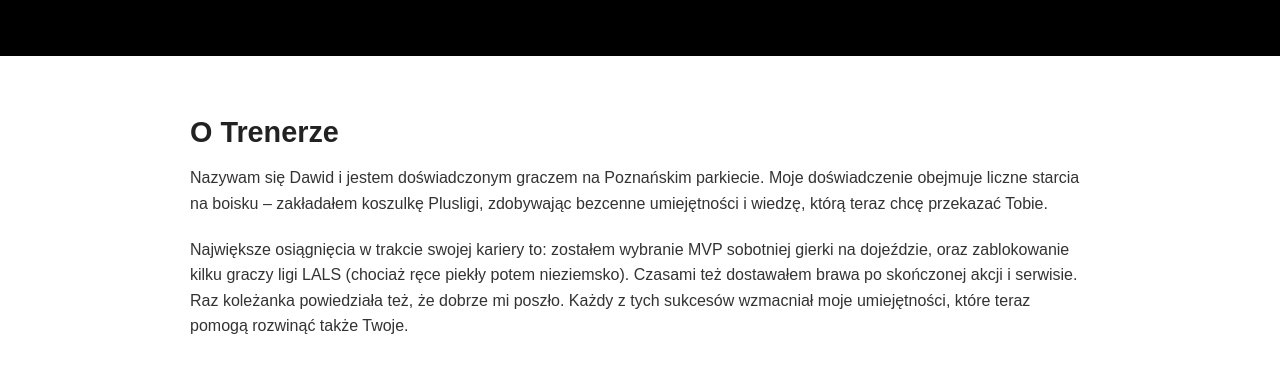
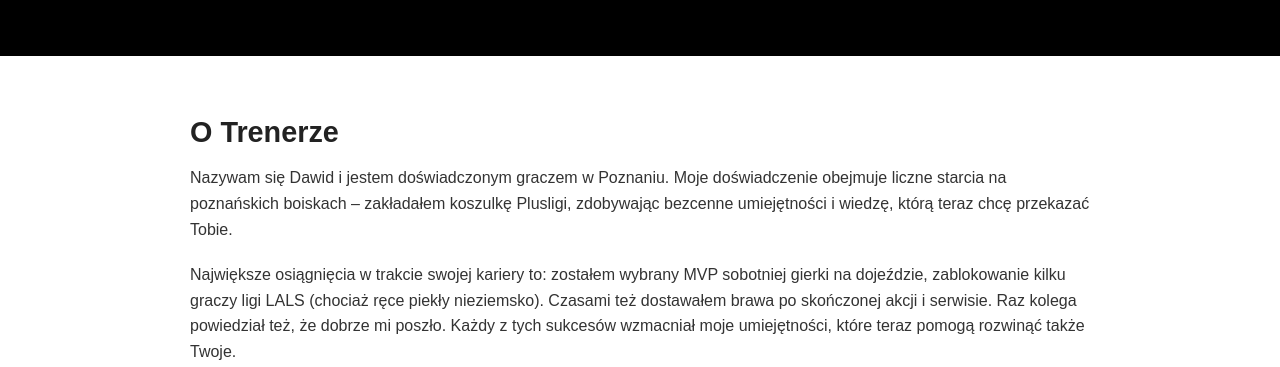
Before and after one commit to gosuroger/srodek, a plain HTML site: page index.html in a window 1280 px wide. Shown: the part 433-800 px from the top of the page. Drawn offline with Linux system fonts and the light colour scheme.

Commit message:
Update index.html

```diff
--- a/index.html
+++ b/index.html
@@ -100,10 +100,10 @@
     <section class="about">
         <h2>O Trenerze</h2>
         <p>
-            Nazywam się Dawid i jestem doświadczonym graczem na Poznańskim parkiecie. Moje doświadczenie obejmuje liczne starcia na boisku – zakładałem koszulkę Plusligi, zdobywając bezcenne umiejętności i wiedzę, którą teraz chcę przekazać Tobie.
+            Nazywam się Dawid i jestem doświadczonym graczem w Poznaniu. Moje doświadczenie obejmuje liczne starcia na poznańskich boiskach – zakładałem koszulkę Plusligi, zdobywając bezcenne umiejętności i wiedzę, którą teraz chcę przekazać Tobie.
         </p>
         <p>
-           Największe osiągnięcia w trakcie swojej kariery to:  zostałem wybranie MVP sobotniej gierki na dojeździe, oraz zablokowanie kilku graczy ligi LALS (chociaż ręce piekły potem nieziemsko). Czasami też dostawałem brawa po skończonej akcji i serwisie. Raz koleżanka powiedziała też, że dobrze mi poszło. Każdy z tych sukcesów wzmacniał moje umiejętności, które teraz pomogą rozwinąć także Twoje.
+           Największe osiągnięcia w trakcie swojej kariery to:  zostałem wybrany MVP sobotniej gierki na dojeździe, zablokowanie kilku graczy ligi LALS (chociaż ręce piekły nieziemsko). Czasami też dostawałem brawa po skończonej akcji i serwisie. Raz kolega powiedział też, że dobrze mi poszło. Każdy z tych sukcesów wzmacniał moje umiejętności, które teraz pomogą rozwinąć także Twoje.
         </p>
     </section>
 
```
